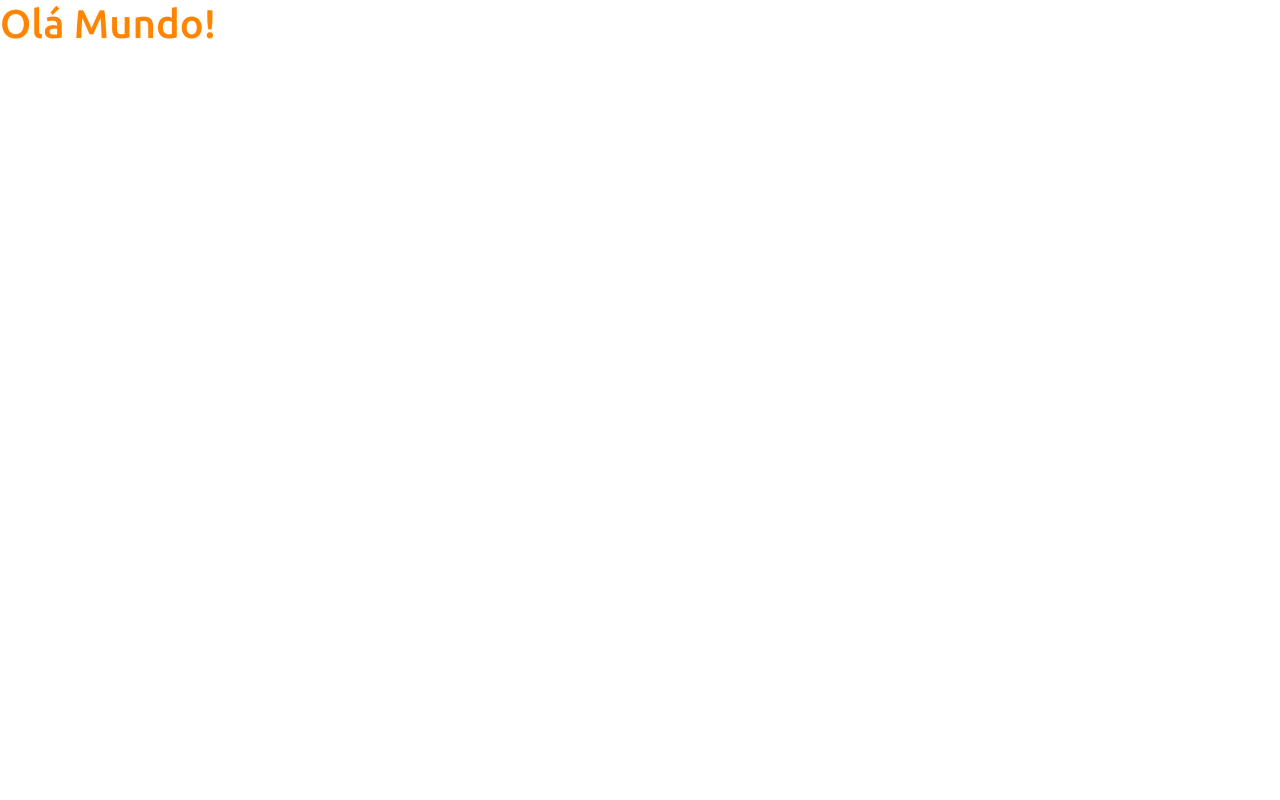
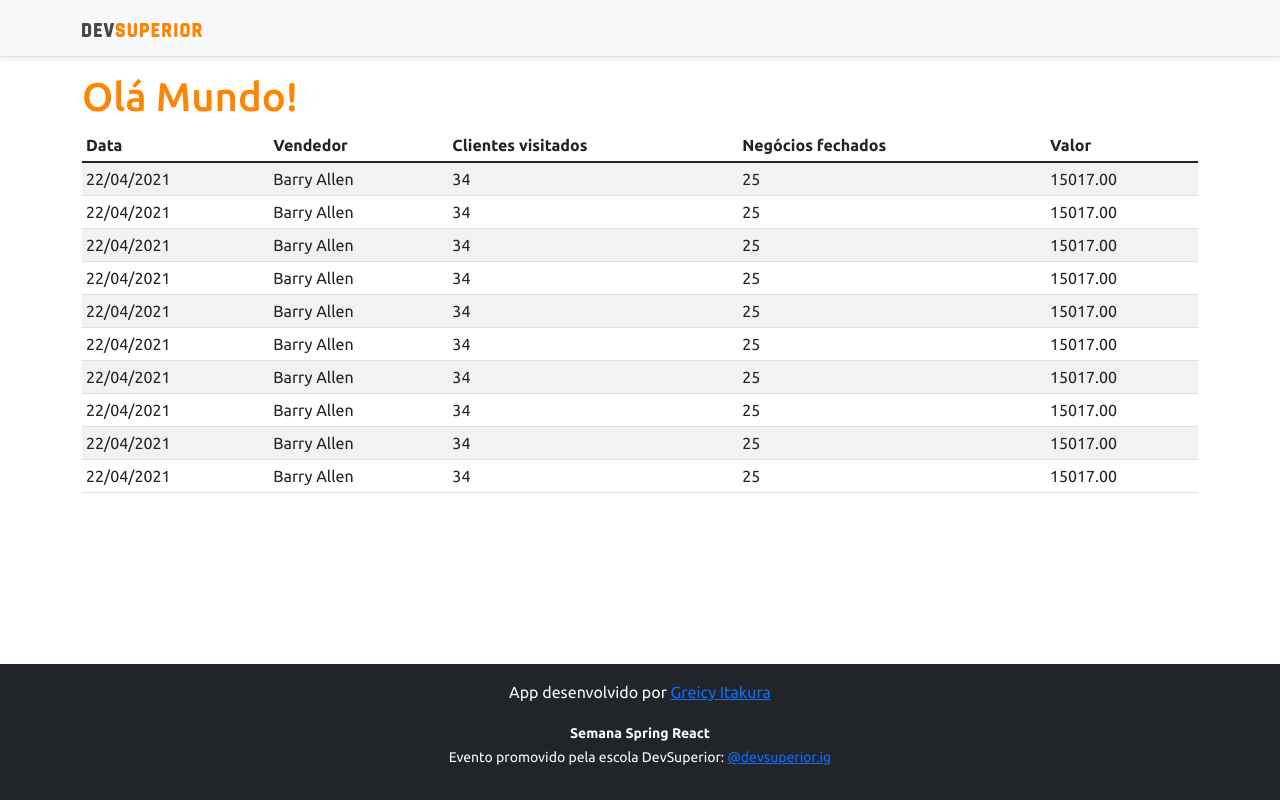
Before and after one commit to greicyitakura/projeto-sds5, a React (Create React App) app in the folder frontend/: page / in a window 1280 px wide. Built offline with nearby package versions, Linux system fonts and the light colour scheme.

Commit message:
Basic static components

```diff
--- a/frontend/src/App.tsx
+++ b/frontend/src/App.tsx
@@ -1,8 +1,17 @@
+import DataTable from "components/DataTable";
+import Footer from "components/Footer";
+import NavBar from "components/Navbar";
+
 function App() {
   return (
-    <div>
-      <h1 className="text-primary">Olá Mundo!</h1>
-    </div>
+    <>
+      <NavBar />
+      <div className="container">
+        <h1 className="text-primary">Olá Mundo!</h1>
+        <DataTable />
+      </div>
+      <Footer />
+    </>
   );
 }
 
--- /dev/null
+++ b/frontend/src/components/DataTable/index.tsx
@@ -0,0 +1,91 @@
+const DataTable = () => {
+  return (
+    <div className="table-responsive">
+      <table className="table table-striped table-sm">
+        <thead>
+          <tr>
+            <th>Data</th>
+            <th>Vendedor</th>
+            <th>Clientes visitados</th>
+            <th>Negócios fechados</th>
+            <th>Valor</th>
+          </tr>
+        </thead>
+        <tbody>
+          <tr>
+            <td>22/04/2021</td>
+            <td>Barry Allen</td>
+            <td>34</td>
+            <td>25</td>
+            <td>15017.00</td>
+          </tr>
+          <tr>
+            <td>22/04/2021</td>
+            <td>Barry Allen</td>
+            <td>34</td>
+            <td>25</td>
+            <td>15017.00</td>
+          </tr>
+          <tr>
+            <td>22/04/2021</td>
+            <td>Barry Allen</td>
+            <td>34</td>
+            <td>25</td>
+            <td>15017.00</td>
+          </tr>
+          <tr>
+            <td>22/04/2021</td>
+            <td>Barry Allen</td>
+            <td>34</td>
+            <td>25</td>
+            <td>15017.00</td>
+          </tr>
+          <tr>
+            <td>22/04/2021</td>
+            <td>Barry Allen</td>
+            <td>34</td>
+            <td>25</td>
+            <td>15017.00</td>
+          </tr>
+          <tr>
+            <td>22/04/2021</td>
+            <td>Barry Allen</td>
+            <td>34</td>
+            <td>25</td>
+            <td>15017.00</td>
+          </tr>
+          <tr>
+            <td>22/04/2021</td>
+            <td>Barry Allen</td>
+            <td>34</td>
+            <td>25</td>
+            <td>15017.00</td>
+          </tr>
+          <tr>
+            <td>22/04/2021</td>
+            <td>Barry Allen</td>
+            <td>34</td>
+            <td>25</td>
+            <td>15017.00</td>
+          </tr>
+          <tr>
+            <td>22/04/2021</td>
+            <td>Barry Allen</td>
+            <td>34</td>
+            <td>25</td>
+            <td>15017.00</td>
+          </tr>
+          <tr>
+            <td>22/04/2021</td>
+            <td>Barry Allen</td>
+            <td>34</td>
+            <td>25</td>
+            <td>15017.00</td>
+          </tr>
+        </tbody>
+      </table>
+    </div>
+  );
+};
+
+export default DataTable;
--- /dev/null
+++ b/frontend/src/components/Footer/index.tsx
@@ -0,0 +1,34 @@
+const Footer = () => {
+  return (
+    <footer className="footer mt-auto py-3 bg-dark">
+      <div className="container">
+        <p className="text-light">
+          App desenvolvido por{" "}
+          <a
+            href="https://github.com/greicyitakura"
+            target="_blank"
+            rel="noreferrer"
+          >
+             Greicy Itakura
+          </a>
+        </p>
+        <p className="text-light">
+          <small>
+            <strong>Semana Spring React</strong>
+            <br />
+            Evento promovido pela escola DevSuperior:{" "}
+            <a
+              href="https://instagram.com/devsuperior.ig"
+              target="_blank"
+              rel="noreferrer"
+            >
+              @devsuperior.ig
+            </a>
+          </small>
+        </p>
+      </div>
+    </footer>
+  );
+};
+
+export default Footer;
--- /dev/null
+++ b/frontend/src/components/Navbar/index.tsx
@@ -0,0 +1,15 @@
+import ImgDsDark from 'assets/img/ds-dark.svg';
+
+const NavBar = () => {
+  return (
+    <div className="d-flex flex-column flex-md-row align-items-center p-3 px-md-4 mb-3 bg-light border-bottom shadow-sm">
+      <div className="container">
+        <nav className="my-2 my-md-0 mr-md-3">
+          <img src={ImgDsDark} alt="DevSuperior" width="120" />
+        </nav>
+      </div>
+    </div>
+  );
+};
+
+export default NavBar;
```
Also changed, not shown: frontend/src/assets/img/ds-dark.svg (added).
